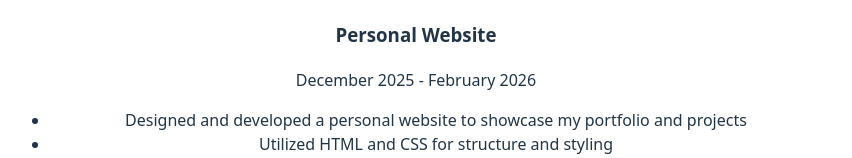
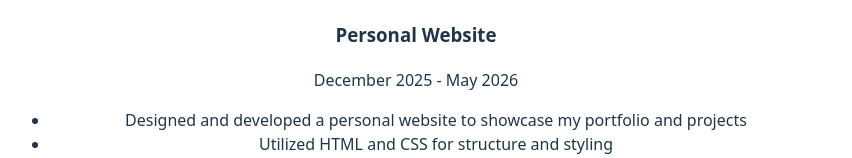
Before and after one commit to rcb2957/portfolio, a React (Vite) app in the folder personal-site/: page /projects in a window 1280 px wide. Shown: the part 169-327 px from the top of the page, without its empty margins (224-1076 px from the left). Built offline with nearby package versions, Linux system fonts and the light colour scheme.

Commit message:
Added Documentation to Completed Pages

```diff
--- a/personal-site/src/About.jsx
+++ b/personal-site/src/About.jsx
@@ -6,6 +6,8 @@ function About() {
     return (
         <>
            <p>Under Construction</p>
+           <h2>Languages I Work With</h2>
+
         </>
     );
 }
--- a/personal-site/src/Contact.jsx
+++ b/personal-site/src/Contact.jsx
@@ -5,6 +5,7 @@ function Contact() {
 
     return (
         <>
+            {/* HTML listing means of contacting Riley Brotz */}
             <h2>Contact</h2>
             <p>Professional Email: rileybrotz@gmail.com</p>
             <p>Personal GitHub: <a href="https://www.github.com/rcb2957">https://www.github.com/rcb2957</a></p>
--- a/personal-site/src/Home.jsx
+++ b/personal-site/src/Home.jsx
@@ -6,12 +6,17 @@ function Home() {
     return (
         <>
             <h1>Riley Brotz</h1>
+            {/* Summary */}
             <h2>Summary</h2>
             <p> I&apos;m interested in turning ideas into working systems, learning through real projects, and collaborating with others to solve practical problems.</p>
+
+            {/* Achievements Section */}
             <h2>Achievements</h2>
             <h3>Pathfinding Algorithm</h3>
             <p> Achieved first place in a competition aimed at developing a pathfinding algorithm that calculates the shortest path
                 between all of the listed destinations in the Buffalo area.</p>
+
+            {/* Links to other accounts */}
             <h2>Links</h2>
             <a href="https://www.github.com/rcb2957">Personal GitHub</a>
             <a href="https://www.linkedin.com/in/riley-brotz">LinkedIn</a>
--- a/personal-site/src/Projects.jsx
+++ b/personal-site/src/Projects.jsx
@@ -6,13 +6,17 @@ function Projects() {
     return (
         <>
             <h2>Projects</h2>
+
+            {/* Personal Website Project HTML */}
             <h3>Personal Website</h3>
-            <p>December 2025 - February 2026</p>
+            <p>December 2025 - May 2026</p>
             <ul>
                 <li>Designed and developed a personal website to showcase my portfolio and projects</li>
                 <li>Utilized HTML and CSS for structure and styling</li>
                 <li>Implemented responsive design principles to ensure compatibility across devices</li>
             </ul>
+
+            {/* Career Readiness Dashboard Project HTML */}
             <h3>Career Readiness Dashboard</h3>
             <p>August 2023 - May 2024</p>
             <ul>
@@ -21,6 +25,8 @@ function Projects() {
                 <li>Developed a webpage using TypeScript, Java, Spring, and Angular that allows users to view their profile</li>
                 <li>Presented the solution to stakeholders with a tech demo included</li>
             </ul>
+
+            {/* Advent of Code Project HTML */}
             <h3>Advent of Code Challenges 2024</h3>
             <p>March 2025 - May 2025</p>
             <ul>
```
